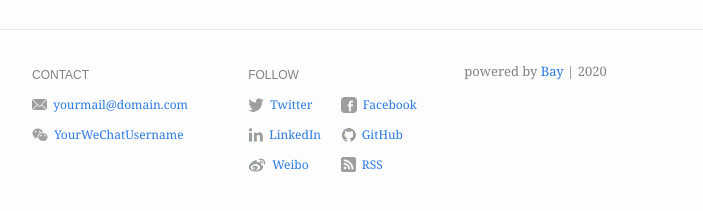
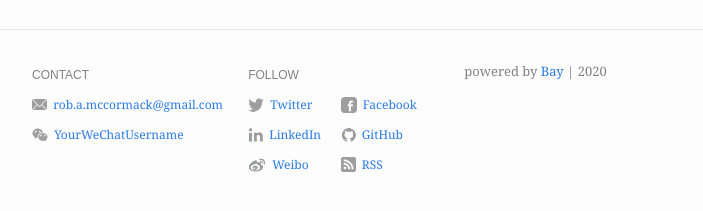
Before and after one commit to Rob-McCormack/ssc, a Jekyll site: the page built from docs/index.md, in a window 1280 px wide. Shown: the part 410-621 px from the top of the page, without its empty margins (288-991 px from the left). Built offline with Jekyll 4.4.1, drawn with Linux system fonts in a browser that asks for light colours.

Commit message:
yaml url

```diff
--- a/docs/_config.yml
+++ b/docs/_config.yml
@@ -5,9 +5,9 @@ title: Bay Jekyll Theme
 description: >- # this means to ignore newlines until "baseurl:"
   Bay is a minimal Jekyll Theme.
 baseurl: "/bay" # the subpath of the site
-url: "https://eliottvincent.github.io" # the base hostname & protocol for the site
+url: "https://rob-mccormack.github.io" # the base hostname & protocol for the site
 og_image: /assets/img/profile-pic.jpg
-google_analytics: "UA-121636368-3"
+google_analytics: "xxxxUA-121636368-3"
 
 header:
   pages:
@@ -20,8 +20,8 @@ footer:
   show_powered_by: true
   contact:
     - name: Email
-      value: yourmail@domain.com
-      link: mailto:yourmail@domain.com
+      value: rob.a.mccormack@gmail.com
+      link: mailto:rob.a.mccormack@gmail.com
     - name: WeChat
       value: YourWeChatUsername
       link: "#"
```
